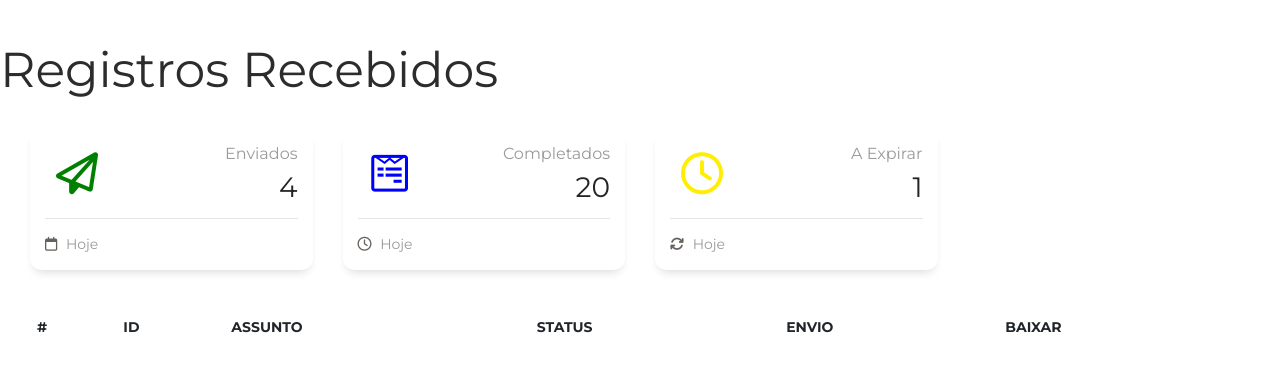
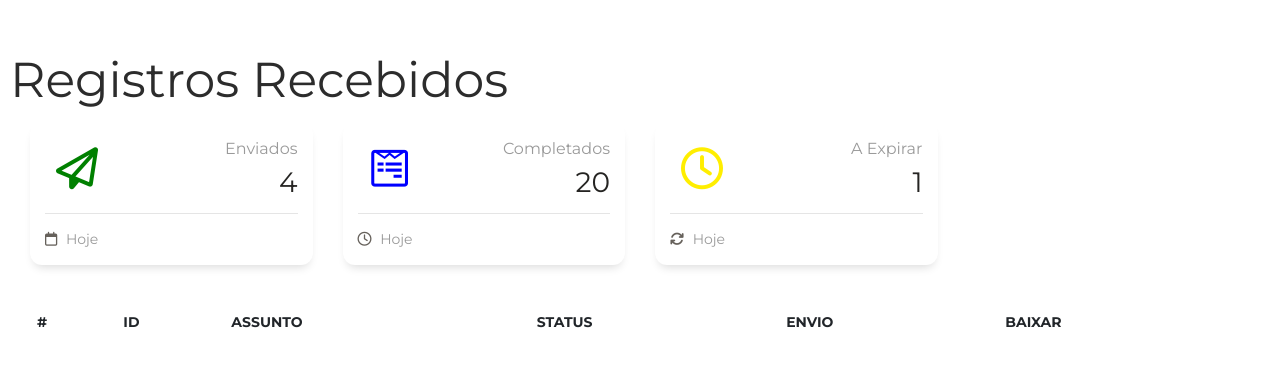
Before and after one commit to navisantos/listener, a website: page views/index.html in a window 1280 px wide. Drawn offline with nearby package versions, Linux system fonts and the light colour scheme; no server answers.

Commit message:
Update index.html

```diff
--- a/views/index.html
+++ b/views/index.html
@@ -6,7 +6,7 @@
     <script src="https://cdn.jsdelivr.net/npm/popper.js@1.16.0/dist/umd/popper.min.js" integrity="sha384-Q6E9RHvbIyZFJoft+2mJbHaEWldlvI9IOYy5n3zV9zzTtmI3UksdQRVvoxMfooAo" crossorigin="anonymous"></script>
     <link rel="stylesheet" href="https://stackpath.bootstrapcdn.com/bootstrap/4.4.1/css/bootstrap.min.css" integrity="sha384-Vkoo8x4CGsO3+Hhxv8T/Q5PaXtkKtu6ug5TOeNV6gBiFeWPGFN9MuhOf23Q9Ifjh" crossorigin="anonymous" />
     <script src="https://stackpath.bootstrapcdn.com/bootstrap/4.4.1/js/bootstrap.min.js" integrity="sha384-wfSDF2E50Y2D1uUdj0O3uMBJnjuUD4Ih7YwaYd1iqfktj0Uod8GCExl3Og8ifwB6" crossorigin="anonymous"></script>
-    <!--<script src="/funcoes.js" defer></script>-->
+    <script src="../public/funcoes.js" defer></script>
     <link rel="stylesheet" href="https://cdnjs.cloudflare.com/ajax/libs/font-awesome/5.13.0/css/all.min.css" />
     <link rel="stylesheet" href="https://fonts.googleapis.com/css?family=Montserrat:400,700,200" />
     <link rel="stylesheet" type="text/css" href="https://maxcdn.bootstrapcdn.com/font-awesome/latest/css/font-awesome.min.css" />
@@ -4237,7 +4237,7 @@
     <header>
       <br>
       <br>
-      <h1>Registros Recebidos</h1>
+      <h1 style="margin:10px;">Registros Recebidos</h1>
     </header>
     <div class="main-panel"></div>
       <div class="content">
```
